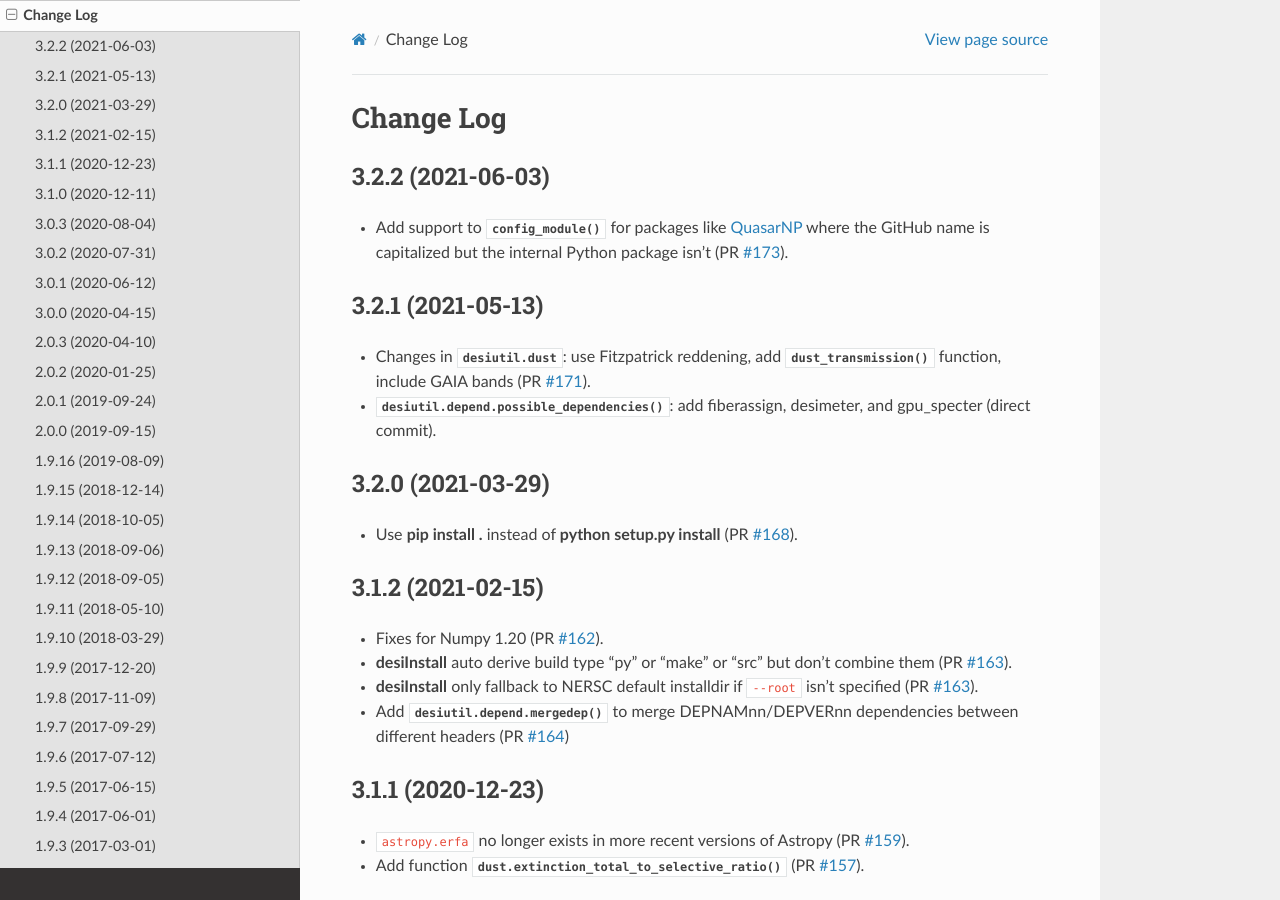
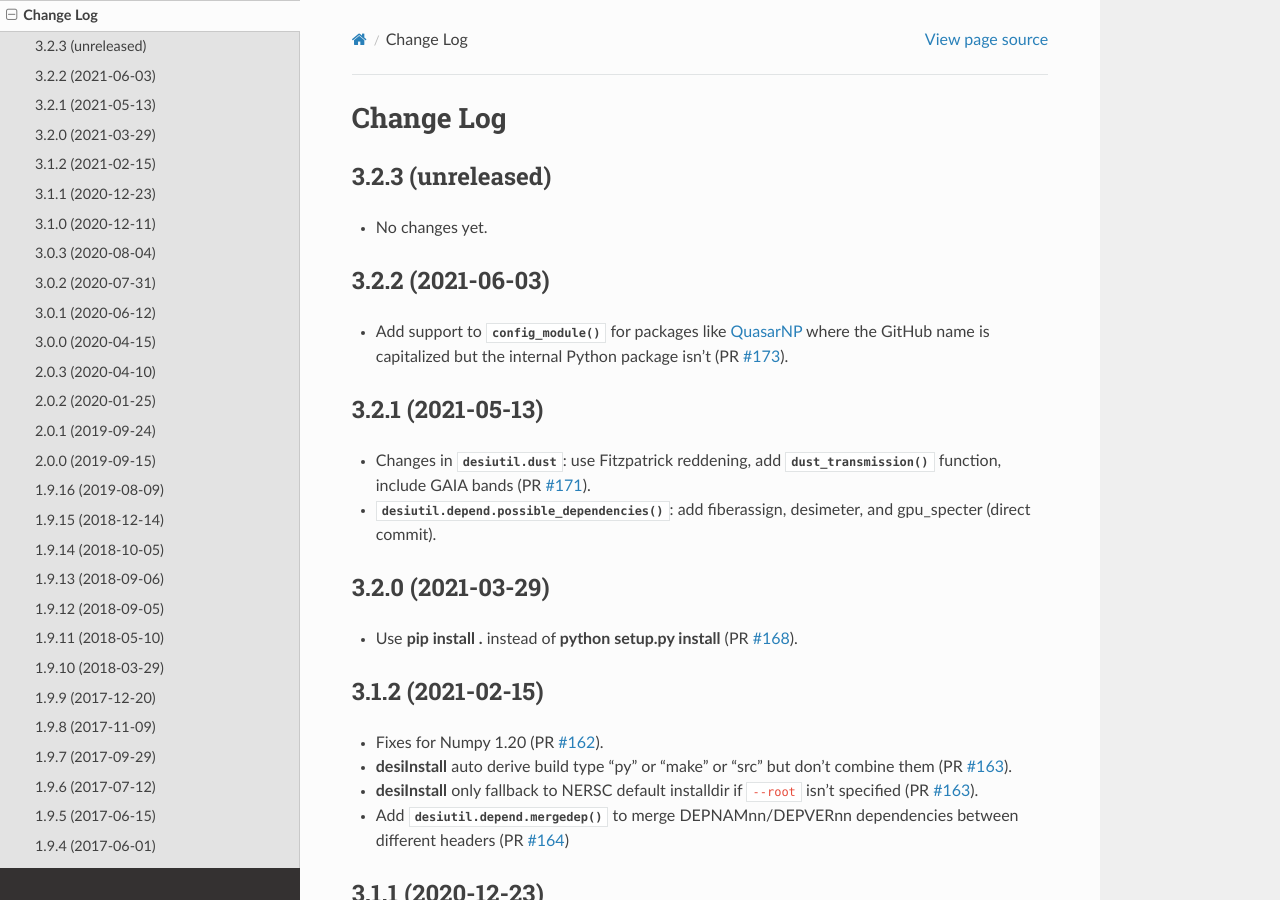
Before and after one commit to desihub/desiutil, a Sphinx documentation site: the page built from doc/changes.rst, in a window 1280 px wide and 900 px high. Built offline with Sphinx 7.4.7 and the Read the Docs theme 2.0.0, drawn with Linux system fonts in a browser that asks for light colours.

Commit message:
bump version after tag

```diff
--- a/doc/changes.rst
+++ b/doc/changes.rst
@@ -1,6 +1,11 @@
 ==========
 Change Log
 ==========
+
+3.2.3 (unreleased)
+------------------
+
+* No changes yet.
 
 3.2.2 (2021-06-03)
 ------------------
--- a/py/desiutil/_version.py
+++ b/py/desiutil/_version.py
@@ -1 +1 @@
-__version__ = '3.2.2'
+__version__ = '3.2.2.dev944'
```
